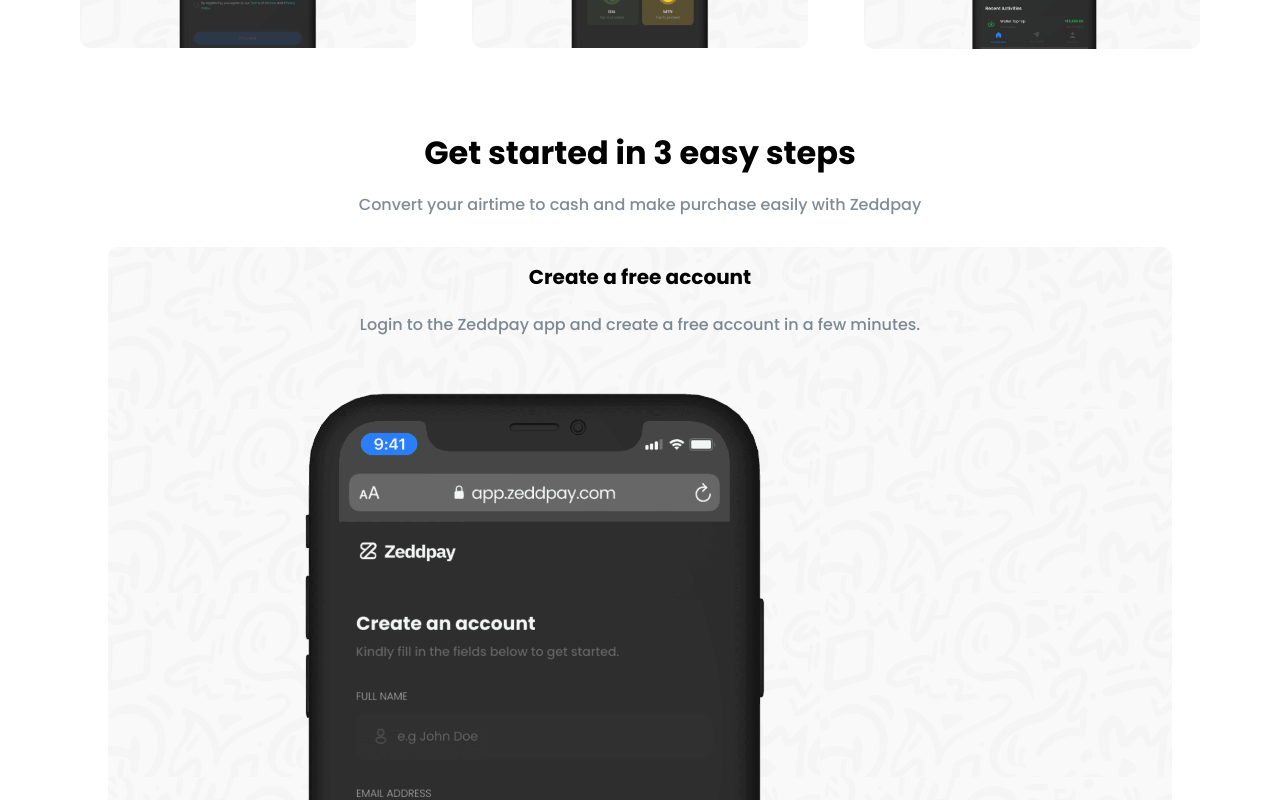
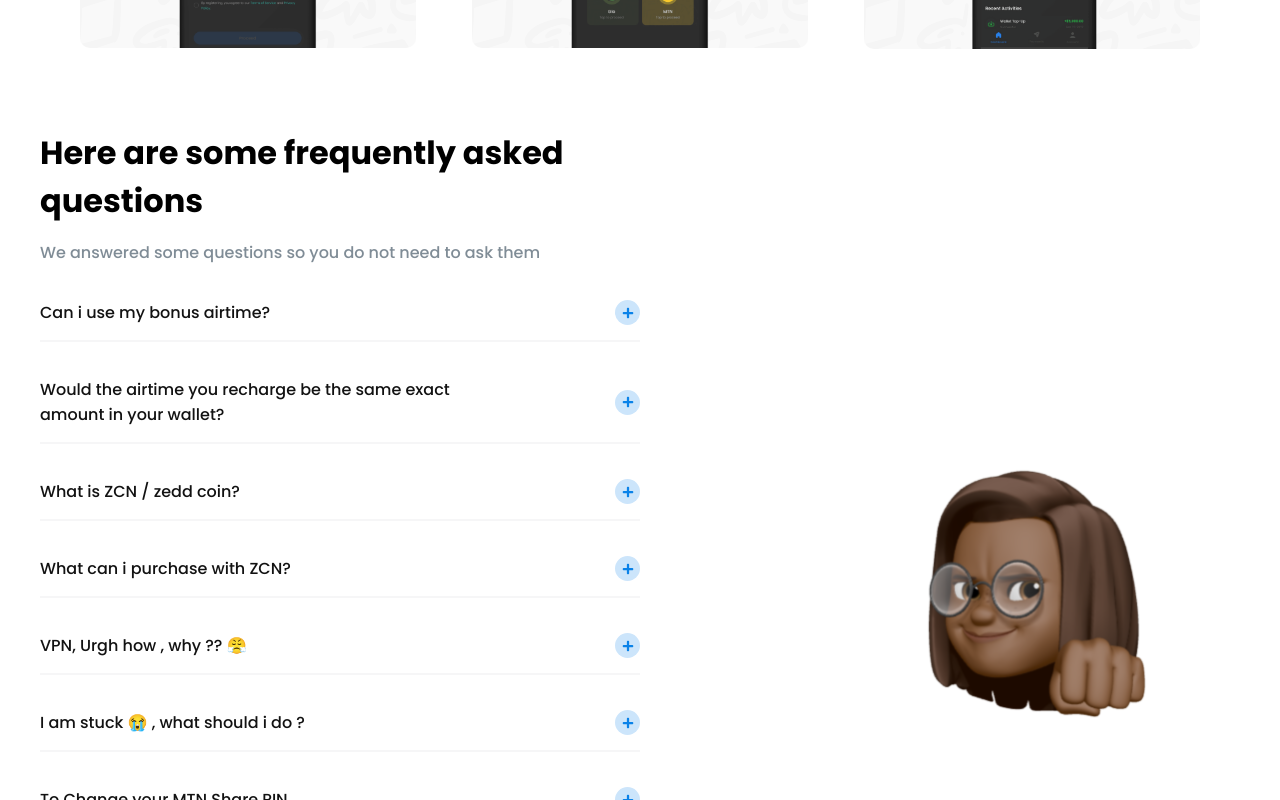
Before and after one commit to DicksonAnthony/zeddpaylanding, a React (Create React App) app: page / in a window 1280 px wide. Shown: the part 2480-3280 px from the top of the page. Built offline with nearby package versions, Linux system fonts and the light colour scheme.

Commit message:
Done ✅

```diff
--- a/src/GlobalStyle.js
+++ b/src/GlobalStyle.js
@@ -11,6 +11,7 @@
         --backgroundGradient: linear-gradient(161.48deg,#007de8 -47.77%,rgba(0,232,190,0) 146.51%);
     }
     *{
+
         margin: 0;
         padding: 0;
         box-sizing: border-box;
--- a/src/components/Carousel.jsx
+++ b/src/components/Carousel.jsx
@@ -1,45 +1,23 @@
 import React from "react";
 import "slick-carousel/slick/slick.css";
 import "slick-carousel/slick/slick-theme.css";
-import Slider from "react-slick";
 import Img2 from "../Design/phone3.png";
 import Img3 from "../Design/phone4.png";
 import Img4 from "../Design/phone1.png";
 import { CardsItem, Head, Imgdiv2, CardImg } from "./styles/HeroTwo.styled";
-import styled from "styled-components";
+import { Cont, Flex2, Wrapper, CarouselSlide } from "./styles/Carousel.styled";
 
 const Carousel = () => {
   const settings = {
     dots: true,
-    speed: 500,
+    speed: 1000,
     slidesToShow: 1,
     slidesToScroll: 1,
   };
-  const slide = {
-    div: {
-      gap: "3rem",
-      width: "95%",
-      display: "flex",
-      textAlign: "center",
-      marginTop: "30px",
-      alignItems: "center",
-      justifyContent: "space-between",
-    },
-  };
-  const Flex = styled.div`
-    margin: 80px 80px 0;
-    @media screen and (max-width: 964px) {
-      margin: 80px 20px 0;
-    }
-  `;
-  const Flex2 = styled.div`
-    display: flex;
-    align-items: center;
-    justify-content: center;
-  `;
+
   return (
-    <>
-      <Flex>
+    <Wrapper>
+      <Cont>
         <Head>
           <h1>Get started in 3 easy steps</h1>
           <p>
@@ -47,7 +25,7 @@
           </p>
         </Head>
         <Flex2>
-          <Slider {...settings} style={slide.div}>
+          <CarouselSlide {...settings}>
             <CardsItem>
               <h1>Create a free account</h1>
               <p>
@@ -55,7 +33,7 @@
                 minutes.
               </p>
               <Imgdiv2>
-                <CardImg src={Img2} />
+                <CardImg src={Img2} alt="" />
               </Imgdiv2>
             </CardsItem>
             <CardsItem>
@@ -65,7 +43,7 @@
                 minutes.
               </p>
               <Imgdiv2>
-                <CardImg src={Img3} />
+                <CardImg src={Img3} alt="" />
               </Imgdiv2>
             </CardsItem>
             <CardsItem>
@@ -75,13 +53,13 @@
                 card.
               </p>
               <Imgdiv2>
-                <CardImg src={Img4} size="93%" />
+                <CardImg src={Img4} size="93%" alt="" />
               </Imgdiv2>
             </CardsItem>
-          </Slider>
+          </CarouselSlide>
         </Flex2>
-      </Flex>
-    </>
+      </Cont>
+    </Wrapper>
   );
 };
 
--- a/src/components/Footer.jsx
+++ b/src/components/Footer.jsx
@@ -23,7 +23,7 @@
       <Container>
         <Div>
           <Head>
-            <Image src={Img} />
+            <Image src={Img} alt="" />
             <h1>Zeddpay</h1>
           </Head>
           <p>
--- a/src/components/HeroTwo.jsx
+++ b/src/components/HeroTwo.jsx
@@ -50,7 +50,7 @@
           </div>
         </div>
         <Imgdiv>
-          <Image src={Img} />
+          <Image src={Img} alt="" />
         </Imgdiv>
       </Container>
       <Cards>
@@ -68,7 +68,7 @@
               minutes.
             </p>
             <Imgdiv2>
-              <CardImg src={Img2} />
+              <CardImg src={Img2} alt="" />
             </Imgdiv2>
           </CardsItem>
           <CardsItem>
@@ -78,7 +78,7 @@
               minutes.
             </p>
             <Imgdiv2>
-              <CardImg src={Img3} />
+              <CardImg src={Img3} alt="" />
             </Imgdiv2>
           </CardsItem>
           <CardsItem>
@@ -87,7 +87,7 @@
               Purchase hundreds of services directly on zeddpay, no credit card.
             </p>
             <Imgdiv2>
-              <CardImg src={Img4} size="93%" />
+              <CardImg src={Img4} size="93%" alt="" />
             </Imgdiv2>
           </CardsItem>
         </Three>
--- /dev/null
+++ b/src/components/styles/Carousel.styled.js
@@ -0,0 +1,32 @@
+import styled from "styled-components";
+import Slider from "react-slick";
+
+export const CarouselSlide = styled(Slider)`
+  margin-top: 30px;
+  text-align: center;
+  .slick-dots {
+    bottom: -35px;
+  }
+  .slick-dots li button:before {
+    font-size: 15px;
+    color: var(--hoverBtn);
+  }
+  .slick-dots li.slick-active button:before {
+    color: var(--primaryColor);
+  }
+`;
+export const Cont = styled.div`
+  margin: 80px 80px 0;
+  @media screen and (max-width: 964px) {
+    margin: 80px 20px 0;
+  }
+`;
+export const Flex2 = styled.div`
+  display: block !important;
+`;
+export const Wrapper = styled.div`
+  display: none;
+  @media screen and (max-width: 964px) {
+    display: block;
+  }
+`;
--- a/src/components/styles/HeroOne.styled.js
+++ b/src/components/styles/HeroOne.styled.js
@@ -15,7 +15,7 @@
   align-items: flex-start;
   justify-content: space-around;
   gap: ${({ gap }) => gap || "35px"};
-  margin-bottom: ${({margin}) => margin || "auto"};
+  margin-bottom: ${({ margin }) => margin || "auto"};
 
   @media screen and (max-width: 964px) {
     flex-direction: column;
@@ -82,6 +82,7 @@
 
   @media screen and (max-width: 964px) {
     min-height: 100%;
+    order: ${({ order }) => order || null};
   }
 `;
 export const Image = styled.img`
--- a/src/components/styles/HeroTwo.styled.js
+++ b/src/components/styles/HeroTwo.styled.js
@@ -105,7 +105,7 @@
 `;
 export const CardsItem = styled.div`
   width: 30%;
-  display: flex;
+  display: flex !important;
   border-radius: 10px;
   padding: 15px 10px 0;
   align-items: center;
```
Also changed, not shown: src/components/HeroOne.jsx (+1 -1 lines), src/components/pages/About.jsx (+5 -1 lines).
